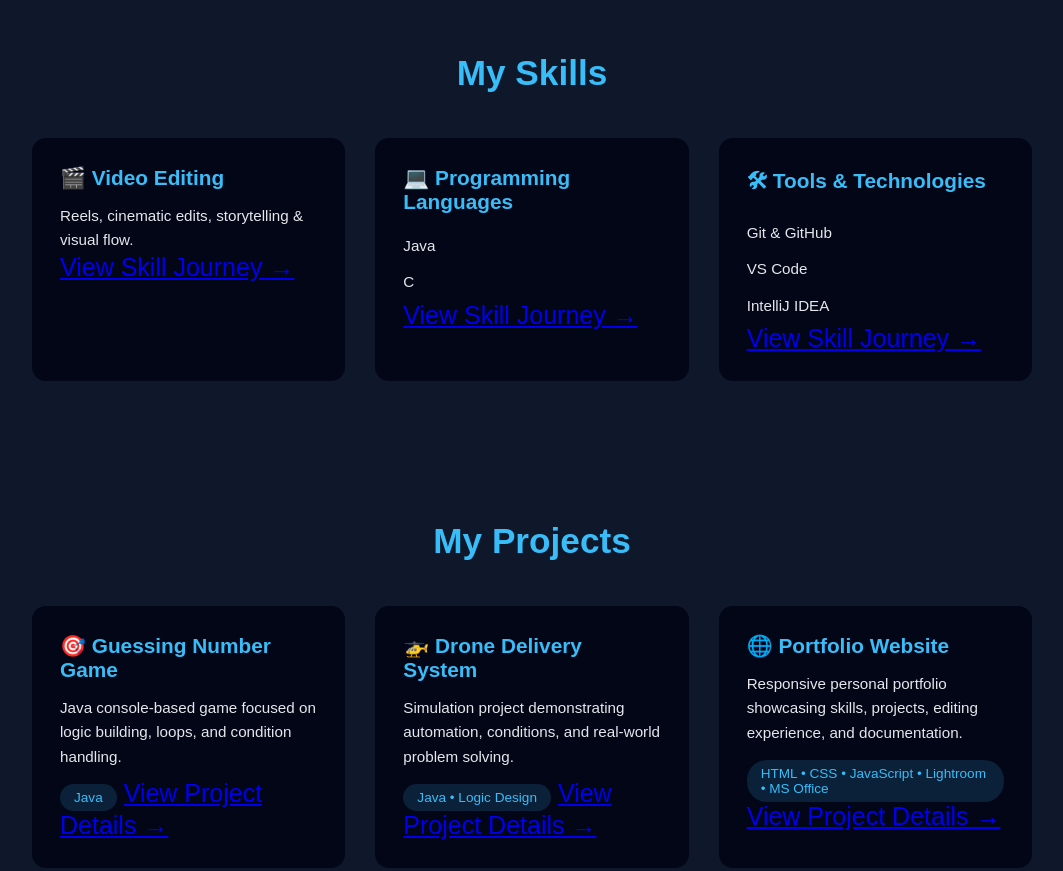
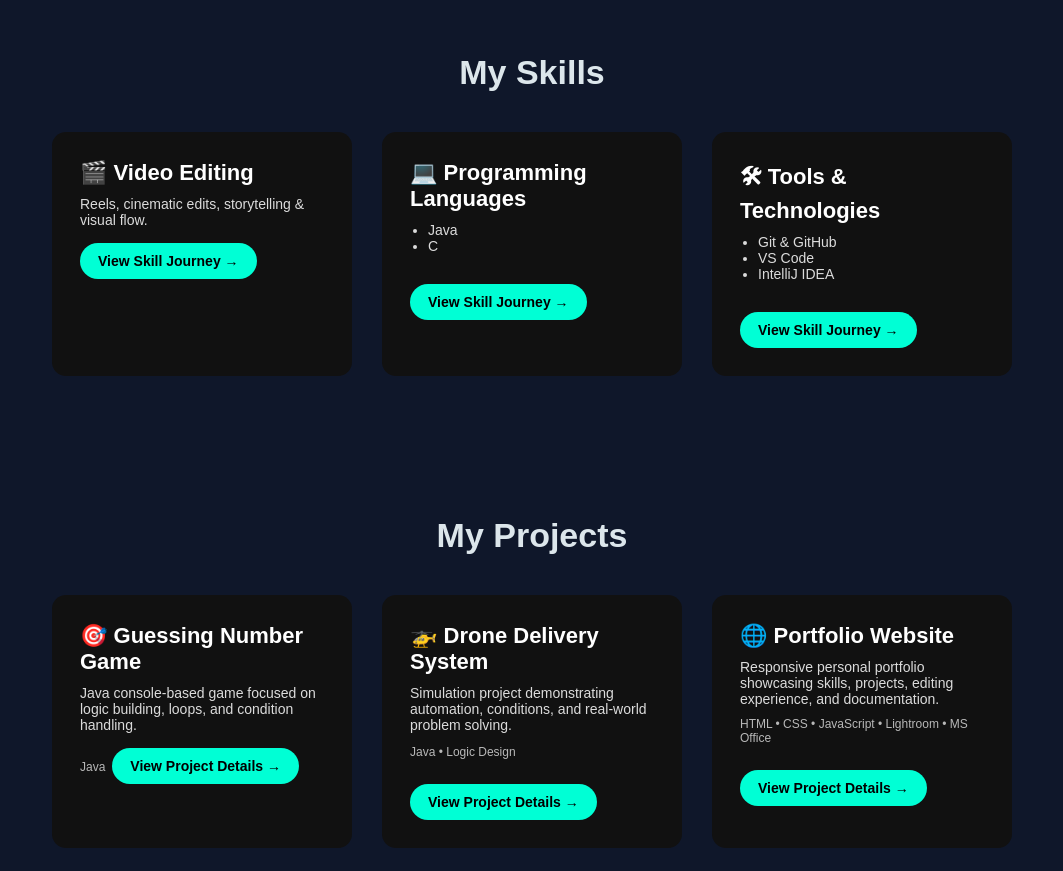
Before and after one commit to balashekar2006/balashekar.github.io, a plain HTML site: page index.html in a window 1280 px wide. Shown: the part 1060-1931 px from the top of the page, without its empty margins (108-1171 px from the left). Drawn offline with Linux system fonts and the light colour scheme.

Commit message:
Update style.css

```diff
--- a/style.css
+++ b/style.css
@@ -170,81 +170,73 @@ nav ul li a:hover {
 ================================ */
 .section {
   padding: 70px 20px;
-  background-color: #0f172a;
-  color: #ffffff;
   text-align: center;
 }
 
 .section-title {
-  font-size: 2.2rem;
-  margin-bottom: 45px;
-  color: #38bdf8;
-  font-weight: 600;
+  font-size: 34px;
+  margin-bottom: 40px;
 }
 
-/* ================================
-   SHARED GRID (SKILLS + PROJECTS)
-================================ */
 .card-container {
-  display: grid;
-  grid-template-columns: repeat(auto-fit, minmax(260px, 1fr));
+  display: flex;
+  justify-content: center;
   gap: 30px;
-  max-width: 1100px;
-  margin: auto;
+  flex-wrap: wrap;
 }
 
-/* ================================
-   SHARED CARD DESIGN
-================================ */
 .card {
-  background: #020617;
+  background: #111;
+  color: #fff;
+  padding: 28px;
+  width: 300px;
   border-radius: 14px;
-  padding: 28px;
   text-align: left;
-  transition: transform 0.35s ease, box-shadow 0.35s ease;
+  transition: all 0.3s ease;
 }
 
 .card:hover {
   transform: translateY(-10px);
-  box-shadow: 0 15px 30px rgba(56, 189, 248, 0.25);
+  box-shadow: 0 10px 30px rgba(0, 255, 213, 0.15);
 }
 
-/* ================================
-   CARD CONTENT
-================================ */
 .card h3 {
-  color: #38bdf8;
-  margin-bottom: 14px;
-  font-size: 1.3rem;
+  font-size: 22px;
+  margin-bottom: 10px;
 }
 
 .card p,
 .card li {
-  font-size: 0.95rem;
-  color: #e5e7eb;
-  line-height: 1.6;
+  font-size: 14px;
+  opacity: 0.85;
 }
 
 .card ul {
-  list-style: none;
-  padding: 0;
+  padding-left: 18px;
+  margin-bottom: 15px;
 }
 
-.card ul li {
-  padding: 6px 0;
+.tech {
+  display: inline-block;
+  margin: 10px 0;
+  font-size: 12px;
+  opacity: 0.7;
 }
 
-/* ================================
-   TECH TAG (PROJECTS)
-================================ */
-.tech {
+.view-btn {
   display: inline-block;
   margin-top: 15px;
-  background: rgba(56, 189, 248, 0.15);
-  color: #38bdf8;
-  padding: 6px 14px;
-  border-radius: 20px;
-  font-size: 0.85rem;
+  padding: 10px 18px;
+  background: #00ffd5;
+  color: #000;
+  text-decoration: none;
+  border-radius: 25px;
+  font-weight: 600;
+  font-size: 14px;
+}
+
+.view-btn:hover {
+  background: #00c4a7;
 }
 /* Contact */
 .socials{
```
